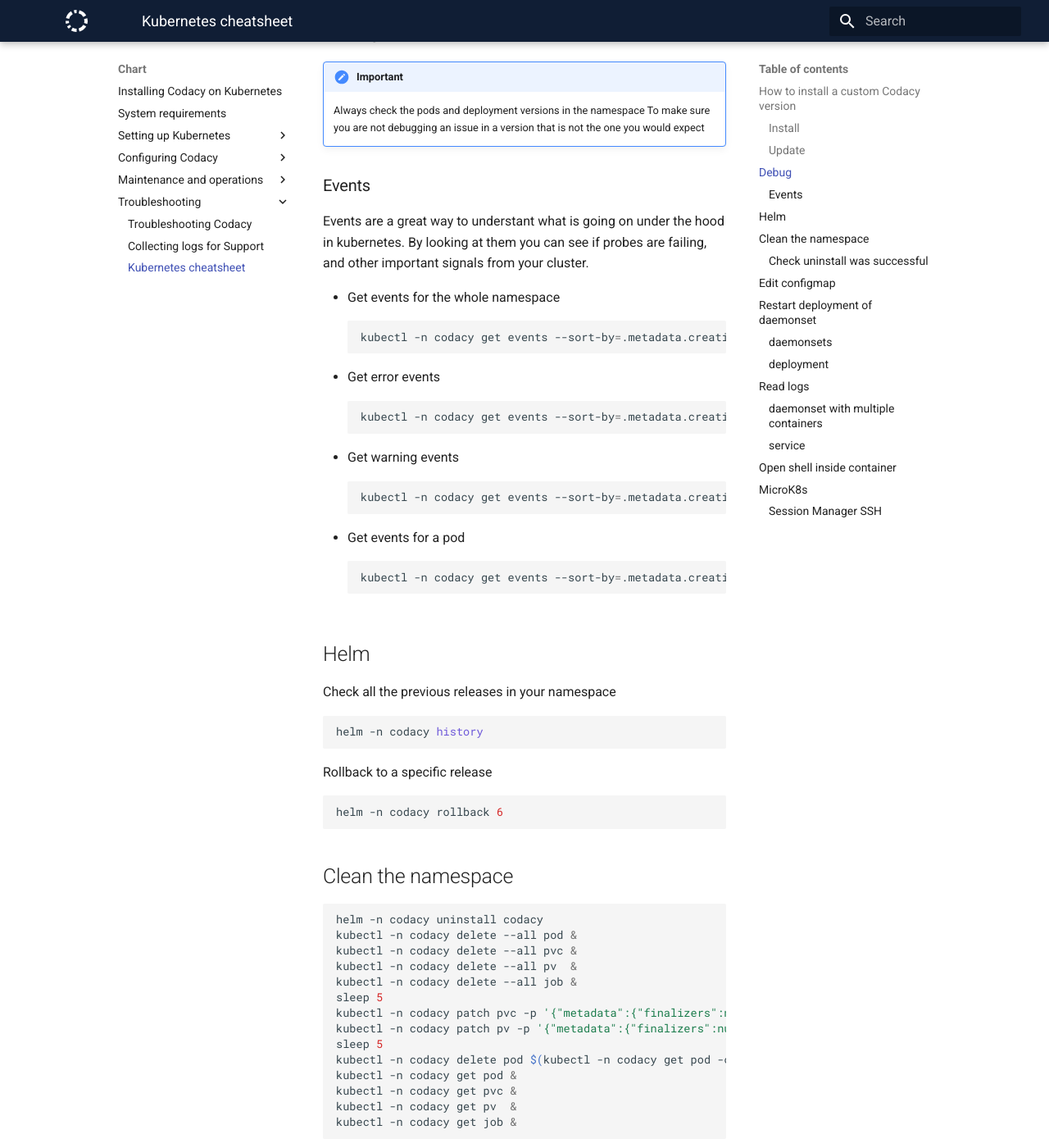
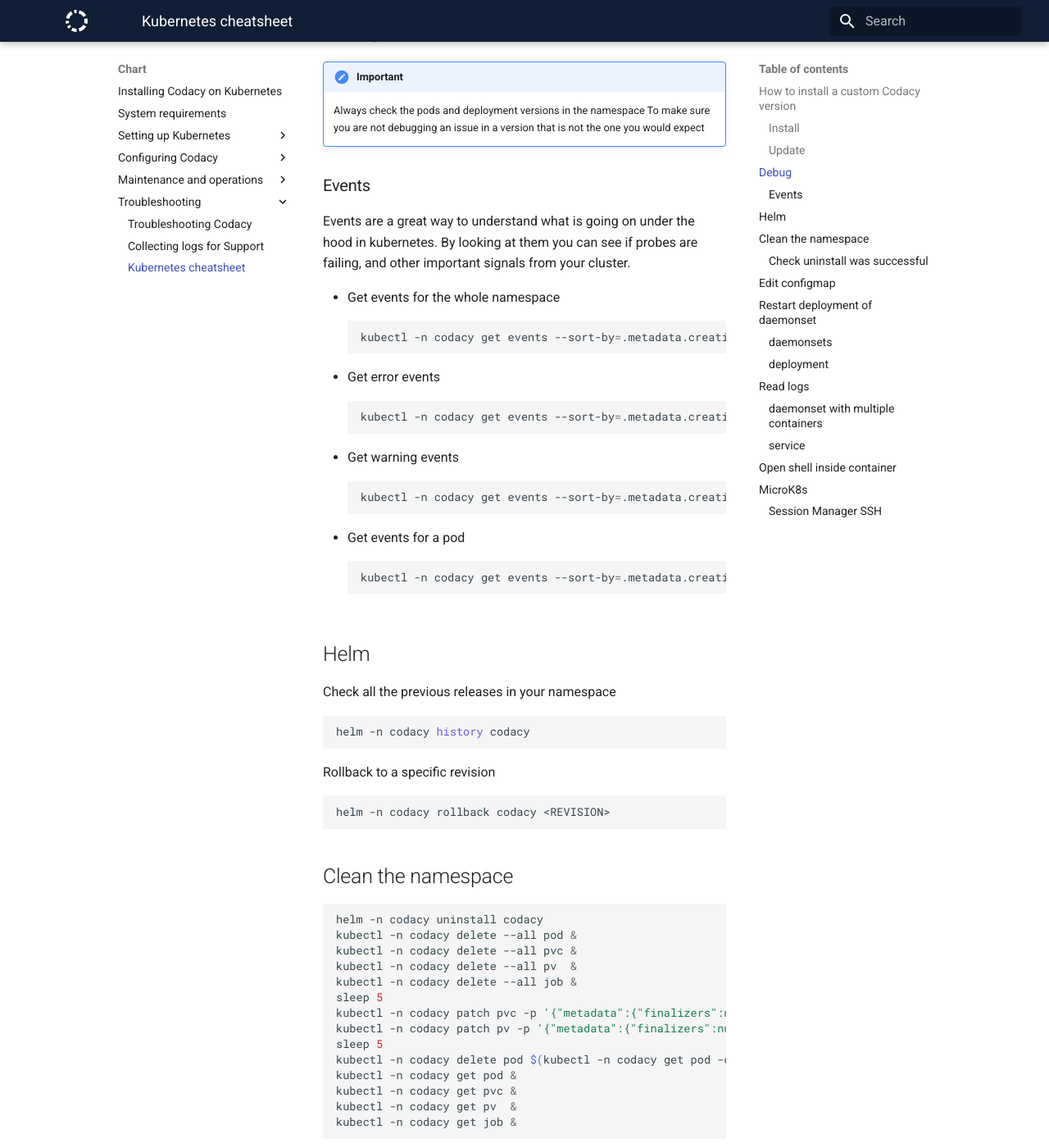
Before and after one commit to codacy/chart, an MkDocs documentation site: the page built from docs/troubleshoot/k8s-cheatsheet.md, in a window 1280 px wide and 1400 px high, scrolled down 534 px. Shown: the whole window at 82% size. Built offline with MkDocs 1.6.1 and Material for MkDocs 9.7.7, drawn with Linux system fonts in a browser that asks for light colours.

Commit message:
doc: Use placeholder instead of real value in example commands

````diff
--- a/docs/troubleshoot/k8s-cheatsheet.md
+++ b/docs/troubleshoot/k8s-cheatsheet.md
@@ -26,7 +26,7 @@
 
 ### Events
 
-Events are a great way to understant what is going on under the hood in kubernetes.
+Events are a great way to understand what is going on under the hood in kubernetes.
 By looking at them you can see if probes are failing, and other important signals from your cluster.
 
 - Get events for the whole namespace
@@ -43,7 +43,7 @@
 ```
 - Get events for a pod
 ```bash
-kubectl -n codacy get events --sort-by=.metadata.creationTimestamp --field-selector involvedObject.name=<pod-name>
+kubectl -n codacy get events --sort-by=.metadata.creationTimestamp --field-selector involvedObject.name=<POD-NAME>
 ```
 
 ## Helm
@@ -51,13 +51,13 @@
 Check all the previous releases in your namespace
 
 ```bash
-helm -n codacy history
+helm -n codacy history codacy
 ```
 
-Rollback to a specific release
+Rollback to a specific revision
 
 ```bash
-helm -n codacy rollback 6
+helm -n codacy rollback codacy <REVISION>
 ```
 
 ## Clean the namespace
````
